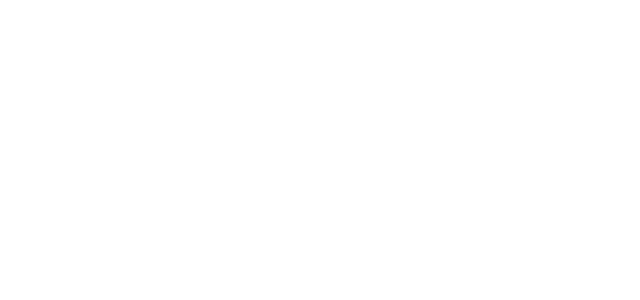
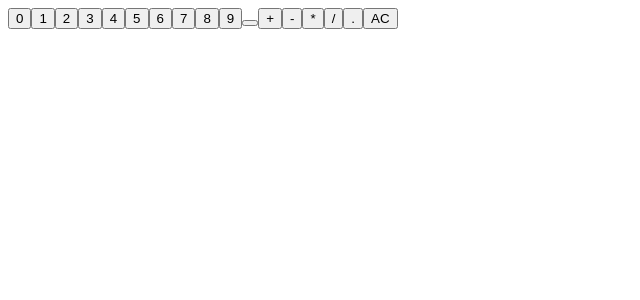
Before and after one commit to Silentgraphic/freecodecampCalculator, a React (Vite) app: page / in a window 1280 px wide. Shown: the top 300 px of the page, without its empty margins (0-640 px from the left). Built offline with nearby package versions, Linux system fonts and the light colour scheme.

Commit message:
Setup basic UI

```diff
--- a/src/App.jsx
+++ b/src/App.jsx
@@ -1,8 +1,13 @@
+import Display from "./Display";
+import Buttons from "./Buttons";
 
 function App() {
 
   return (
-    <div></div>
+    <div id="calulator">
+      <Display />
+      <Buttons />
+    </div>
   );
 }
 
--- /dev/null
+++ b/src/Buttons.jsx
@@ -0,0 +1,25 @@
+function Buttons() {
+    return (
+        <div id="buttons">
+            <button id="zero" className="nums">0</button>
+            <button id="one" className="nums">1</button>
+            <button id="two" className="nums">2</button>
+            <button id="three" className="nums">3</button>
+            <button id="four" className="nums">4</button>
+            <button id="five" className="nums">5</button>
+            <button id="six" className="nums">6</button>
+            <button id="seven" className="nums">7</button>
+            <button id="eight" className="nums">8</button>
+            <button id="nine" className="nums">9</button>
+            <button id="equals"></button>
+            <button id="add">+</button>
+            <button id="subtract">-</button>
+            <button id="multiply">*</button>
+            <button id="divide">/</button>
+            <button id="decimal">.</button>
+            <button id="clear">AC</button>
+        </div>
+    );
+}
+
+export default Buttons;
--- /dev/null
+++ b/src/Display.jsx
@@ -0,0 +1,10 @@
+function Display() {
+    return (
+        <div id="display">
+            <span id="topLine"></span>
+            <span id="bottomLine"></span>
+        </div>
+    );
+}
+
+export default Display;
```
